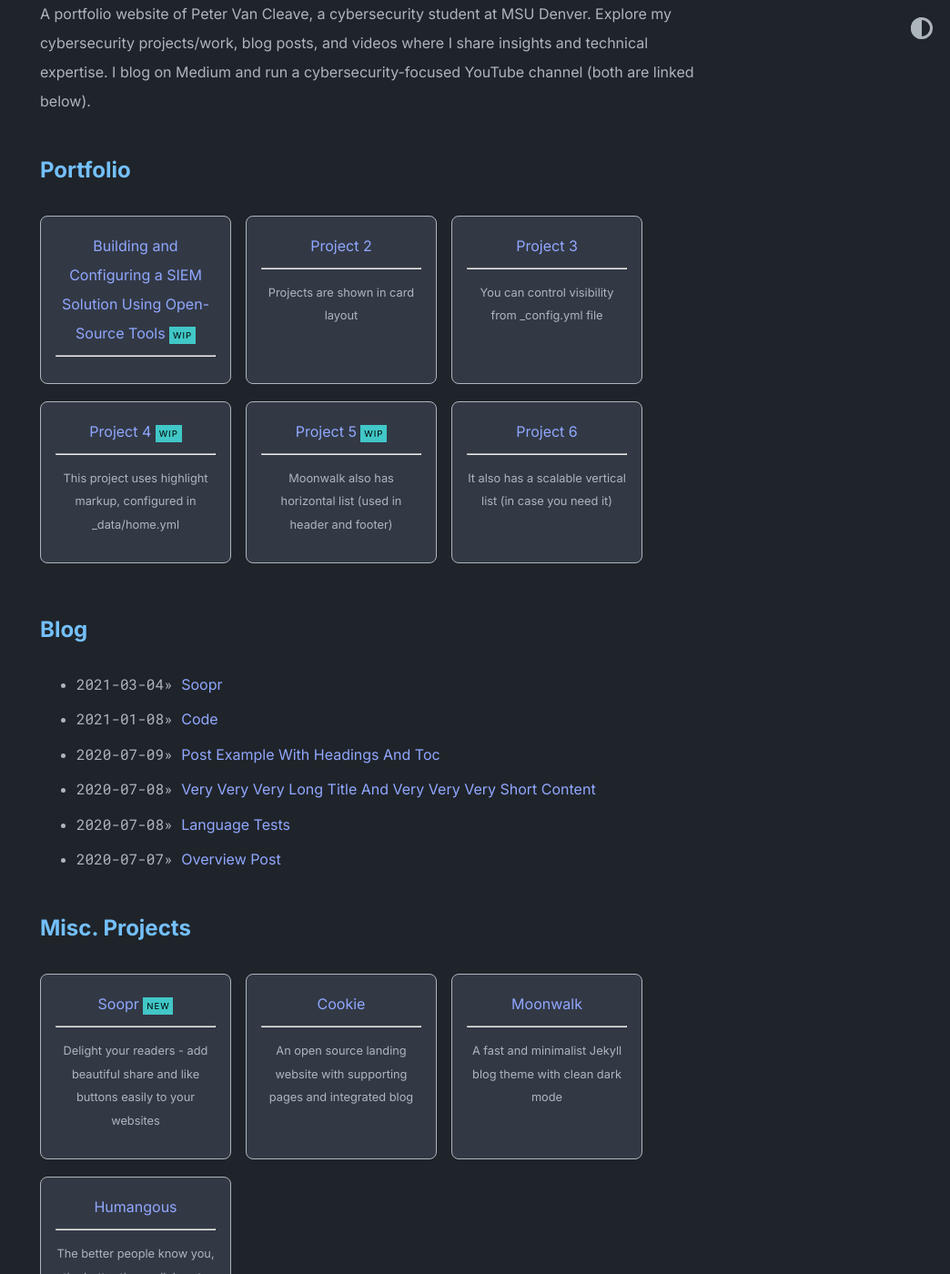
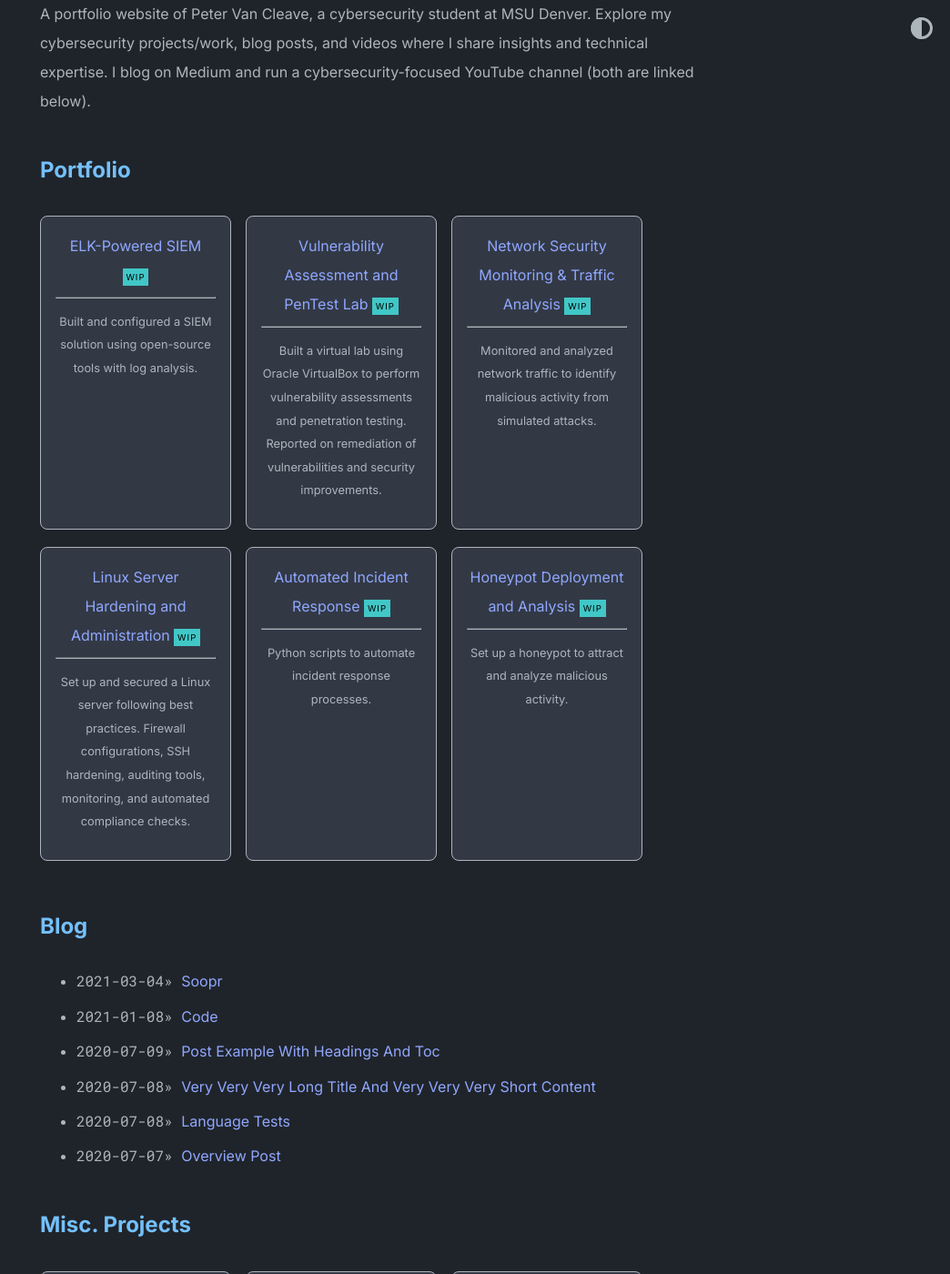
Before and after one commit to petervancleave/petervancleave.github.io, a Jekyll site: the page built from index.md, in a window 1280 px wide and 1400 px high, scrolled down 234 px. Shown: the whole window at 91% size, without its empty margins (236-1280 px from the left). Built offline with Jekyll 4.4.1, drawn with Linux system fonts in a browser that asks for light colours; some of the changed text lies outside the part shown.

Commit message:
Update home.yml

```diff
--- a/_data/home.yml
+++ b/_data/home.yml
@@ -9,63 +9,60 @@ navbar_entries:
     url:
 
 project_entries:
-  - title: Building and Configuring a SIEM Solution Using Open-Source Tools
-    url: overview-post
-    desc:
+  - title: ELK-Powered SIEM
+    url:
+    desc: Built and configured a SIEM solution using open-source tools with log analysis.
     highlight: WIP
 
-  - title: Project 2
-    url: overview-post
-    desc: Projects are shown in card layout
-
-  - title: Project 3
-    url: overview-post
-    desc: You can control visibility from _config.yml file
-
-  - title: Project 4
-    url: overview-post
-    desc: This project uses highlight markup, configured in _data/home.yml
+  - title: Vulnerability Assessment and PenTest Lab
+    url:
+    desc: Built a virtual lab using Oracle VirtualBox to perform vulnerability assessments and penetration testing. Reported on remediation of vulnerabilities and security improvements.
     highlight: WIP
 
-  - title: Project 5
-    url: overview-post
-    desc: Moonwalk also has horizontal list (used in header and footer)
+  - title: Network Security Monitoring & Traffic Analysis
+    url:
+    desc: Monitored and analyzed network traffic to identify malicious activity from simulated attacks.
     highlight: WIP
 
-  - title: Project 6
-    url: overview-post
-    desc: It also has a scalable vertical list (in case you need it)
+  - title: Linux Server Hardening and Administration
+    url:
+    desc: Set up and secured a Linux server following best practices. Firewall configurations, SSH hardening, auditing tools, monitoring, and automated compliance checks.
+    highlight: WIP
+
+  - title: Automated Incident Response
+    url:
+    desc: Python scripts to automate incident response processes.
+    highlight: WIP
+
+  - title: Honeypot Deployment and Analysis
+    url:
+    desc: Set up a honeypot to attract and analyze malicious activity.
+    highlight: WIP
 
 old_project_entries:
-  - title: Soopr
-    url: https://www.soopr.co
-    desc: Delight your readers - add beautiful share and like buttons easily to your websites
+  - title: Wargame/CTF Documentation
+    url:
+    desc: Documentation for all of the wargames and CTFs I have completed.
     highlight: NEW
 
-  - title: Cookie
-    url: https://github.com/abhinavs/cookie
-    desc: An open source landing website with supporting pages and integrated blog
+  - title: Firewall Policy Optimization and Traffic Filtering
+    url:
+    desc: Created a minimal attack surface by implementing optimized firewall policies for different network segments.
+    highlight: WIP
 
-  - title: Moonwalk
-    url: https://github.com/abhinavs/moonwalk
-    desc: A fast and minimalist Jekyll blog theme with clean dark mode
-
-  - title: Humangous
-    url: https://www.humangous.co
-    desc: The better people know you, the better they collaborate
+  - title: Realtime Cryptocurrency Price Viewer
+    url:
+    desc: A real-time cryptocurrency price viewer that pulls data from Binance and displays it (Python, HTML/CSS, Javascript, Flask)
+    highlight: WIP
 
 footer_entries:
-  - title: abhinav's homepage
-    url: https://www.abhinav.co
+
+  - title: github
+    url: https://github.com/petervancleave
 
   - title: twitter
-    url: https://twitter.com/abhinav
+    url: https://x.com/petervancleave
 
-  - title: github
-    url: https://github.com/abhinavs
-
-  - title: feed
-    url: feed.xml
 
 misc_entries:
   - title: this is an example vertical list
```
